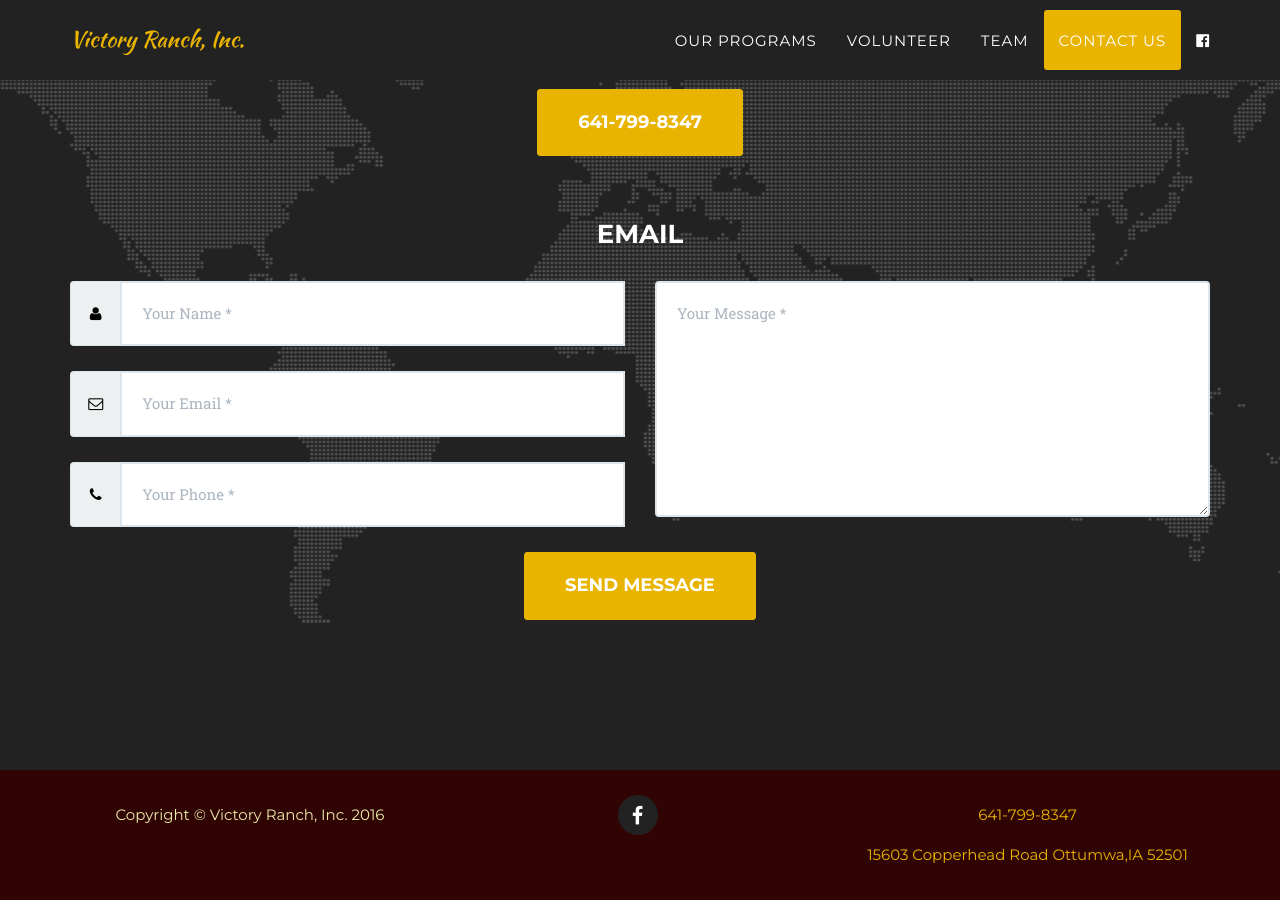
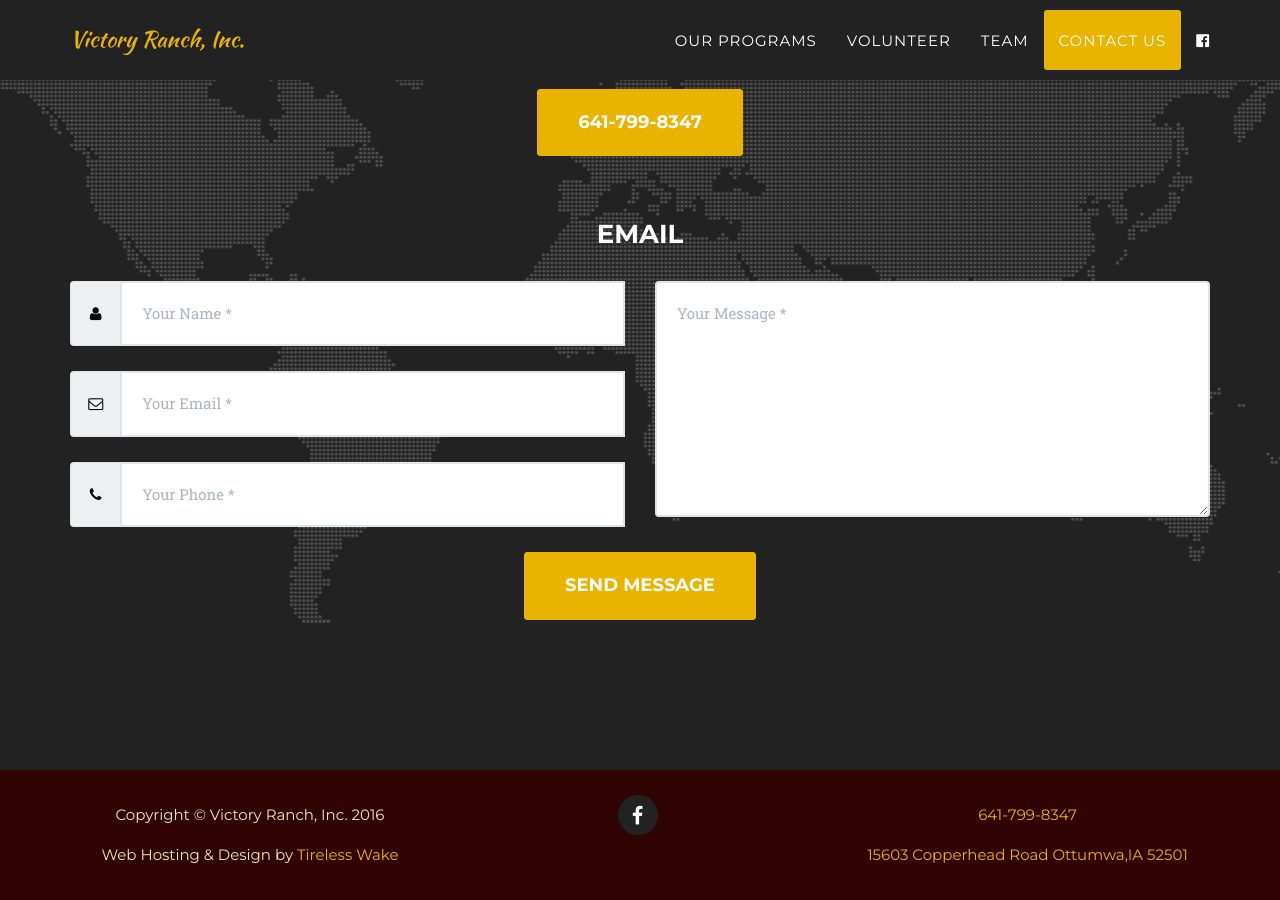
Before and after one commit to TirelessWake/victoryranchiowa, a Jekyll site: the page built from index.html, in a window 1280 px wide and 900 px high, scrolled down 5656 px. Built offline with Jekyll 4.4.1, drawn with Linux system fonts in a browser that asks for light colours; some web fonts are replaced.

Commit message:
updated footer branding

```diff
--- a/_includes/footer.html
+++ b/_includes/footer.html
@@ -2,7 +2,7 @@
         <div class="container">
             <div class="row">
                 <div class="col-md-4">
-                    <span class="copyright">Copyright &copy; {{ site.title }} 2016</span>
+                    <span class="copyright">Copyright &copy; {{ site.title }} 2016</br>Web Hosting &amp Design by <a href="http://www.tirelesswake.com">Tireless Wake</a></span>
                 </div>
                 <div class="col-md-4">
                     <ul class="list-inline social-buttons">
```
